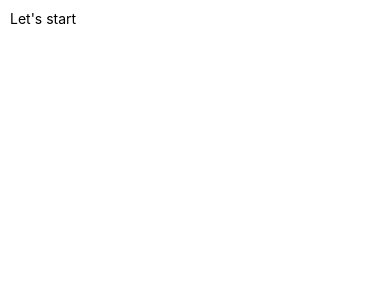
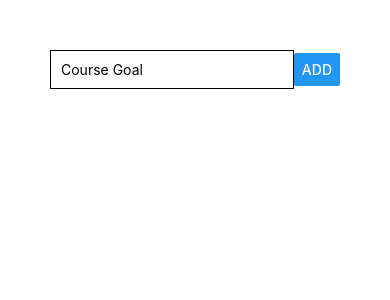
Before and after one commit to jisoo-log/RN-study, a React Native app: screen / in a window 390 px wide. Shown: the top 300 px of the page. Built offline with nearby package versions, Linux system fonts and the light colour scheme.

Commit message:
Add goal components

```diff
--- a/App.js
+++ b/App.js
@@ -1,10 +1,42 @@
-import React from "react";
-import { Text, View } from "react-native";
+import React, { useState } from "react";
+import {
+  StyleSheet,
+  Text,
+  TextInput,
+  View,
+  Button,
+  ScrollView,
+  FlatList,
+} from "react-native";
+import GoalItem from "./components/GoalItem";
+import GoalInput from "./components/GoalInput";
 
 export default function App() {
+  const [courseGoals, setCourseGoals] = useState([]);
+
+  const addGoalHandler = (enteredGoal) => {
+    setCourseGoals((currentGoals) => [
+      ...currentGoals,
+      { key: Math.random().toString(), value: enteredGoal },
+    ]);
+  };
+
   return (
-    <View style={{ flex: 1, padding: 10 }}>
-      <Text>Let's start</Text>
+    <View style={styles.screen}>
+      <GoalInput addGoalHandler={addGoalHandler} />
+      <FlatList
+        keyExtractor={(item, index) => item.key}
+        data={courseGoals}
+        renderItem={(itemData) => (
+          <GoalItem title={itemData.item.value}></GoalItem>
+        )}
+      />
     </View>
   );
 }
+
+const styles = StyleSheet.create({
+  screen: {
+    padding: 50,
+  },
+});
--- /dev/null
+++ b/components/GoalInput.js
@@ -0,0 +1,38 @@
+import React, { useState } from "react";
+import { View, TextInput, StyleSheet, Button } from "react-native";
+
+const GoalInput = (props) => {
+  const [enteredGoal, setEnterGoal] = useState("");
+
+  const goalInputHandler = (enteredText) => {
+    setEnterGoal(enteredText);
+  };
+
+  return (
+    <View style={styles.inputContainer}>
+      <TextInput
+        placeholder="Course Goal"
+        style={styles.input}
+        onChangeText={goalInputHandler}
+        value={enteredGoal}
+      />
+      <Button title="ADD" onPress={() => props.addGoalHandler(enteredGoal)} />
+    </View>
+  );
+};
+
+export default GoalInput;
+
+const styles = StyleSheet.create({
+  input: {
+    borderColor: "black",
+    borderWidth: 1,
+    padding: 10,
+    flex: 1,
+  },
+  inputContainer: {
+    flexDirection: "row",
+    justifyContent: "space-between",
+    alignItems: "center",
+  },
+});
--- /dev/null
+++ b/components/GoalItem.js
@@ -0,0 +1,22 @@
+import React from "react";
+import { View, Text, StyleSheet } from "react-native";
+
+const GoalItem = (props) => {
+  return (
+    <View style={styles.listItem}>
+      <Text>{props.title}</Text>
+    </View>
+  );
+};
+
+export default GoalItem;
+
+const styles = StyleSheet.create({
+  listItem: {
+    padding: 10,
+    margin: 5,
+    backgroundColor: "gray",
+    borderWidth: 1,
+    borderColor: "black",
+  },
+});
```
Also changed, not shown: 1 other file (tests, documents, lock files or other folders).
